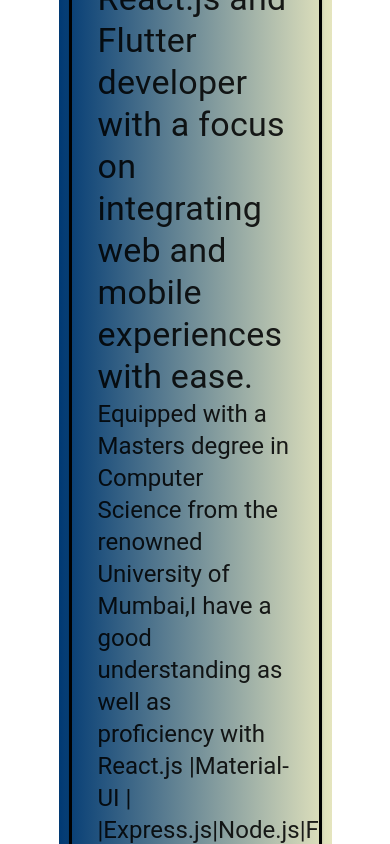
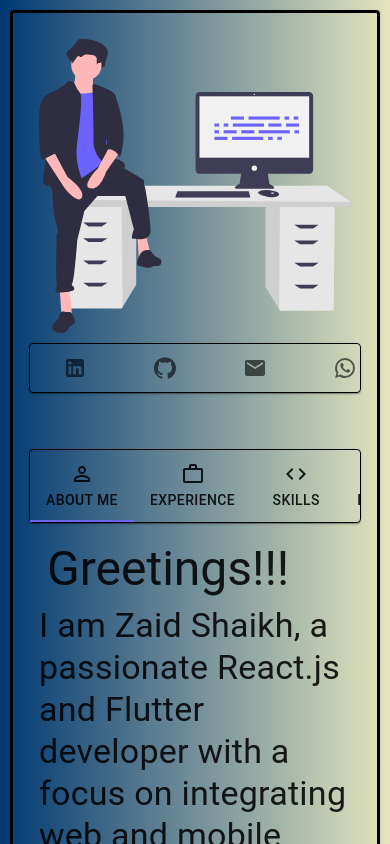
Before and after one commit to zaidshaikh3105/Z--d, a React (Vite) app: page / in a window 390 px wide. Shown: the top 844 px of the page. Built offline with nearby package versions, Linux system fonts and the light colour scheme.

Commit message:
Responsive changes

```diff
--- a/src/App.jsx
+++ b/src/App.jsx
@@ -11,7 +11,6 @@
   Tab,
   Paper,
   Grid,
-  Box,
 } from "@mui/material";
 import CodeIcon from "@mui/icons-material/Code";
 import "aos/dist/aos.css";
@@ -222,6 +221,7 @@
 
 const Clicks = () => (
   <div
+    data-aos="zoom-out"
     style={{
       display: "flex",
       flexWrap: "wrap",
@@ -271,12 +271,9 @@
 };
 
 const App = () => {
+  const [tabValue, setTabValue] = useState(0);
   useEffect(() => {
     Aos.init();
-  }, []);
-  const [tabValue, setTabValue] = useState(0);
-  useEffect(() => {
-    // Get the current pathname and determine the tab index
     const path = window.location.pathname;
     const tabIndex = [
       "/",
@@ -286,7 +283,6 @@
       "/clicks",
     ].indexOf(path);
 
-    // Set the tab value based on the index or default to 0
     setTabValue(tabIndex !== -1 ? tabIndex : 0);
   }, []);
   const handleChange = (event, newValue) => {
@@ -298,16 +294,17 @@
   return (
     <Router>
       <CssBaseline />
-      <Box
-        sx={{
+      <body
+        style={{
           display: "flex",
           alignItems: "center",
           justifyContent: "center",
+          minHeight: "100vh",
           background: "linear-gradient(to right, #003973, #E5E5BE)",
-          height: "100vh",
           width: "100vw",
-          margin: "auto",
           padding: "10px",
+          boxSizing: "border-box",
+          overflowX: "hidden",
           "@media (max-width: 960px)": {
             width: "90vw",
           },
@@ -350,9 +347,10 @@
                     style={{
                       width: "100%",
                       objectFit: "cover",
+                      padding: "10px",
                     }}
                     src="./undraw_feeling_proud_qne1.svg"
-                    alt="Your Name"
+                    alt="Image"
                   />
                   <Paper
                     sx={{
@@ -363,7 +361,7 @@
                       borderWidth: "1px",
                       display: "flex",
                       justifyContent: "center",
-                      height: "60px",
+                      alignItems: "center",
                     }}
                   >
                     <Tabs
@@ -404,6 +402,8 @@
                         backgroundColor: "#6C63FF",
                       },
                     }}
+                    variant="scrollable"
+                    scrollButtons="auto"
                   >
                     <Tab
                       label="About Me"
@@ -449,7 +449,7 @@
             </Grid>
           </Grid>
         </Card>
-      </Box>
+      </body>
     </Router>
   );
 };
```
